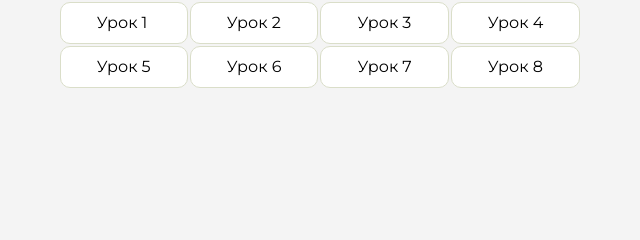
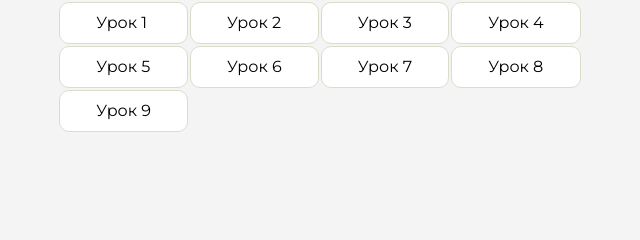
Before and after one commit to Aluali1998/homework, a plain HTML site: page index.html in a window 1280 px wide. Shown: the part 238-478 px from the top of the page, 518-1158 px from the left. Drawn offline with Linux system fonts and the light colour scheme.

Commit message:
Update index.html

```diff
--- a/index.html
+++ b/index.html
@@ -123,6 +123,13 @@
                         <a href="fit-studio/article.html">Урок 8</a>
                     </li></td>
                             </tr>
+                        <tr>
+                            <td>
+                                <li class="content__list-item">
+                        <a href="form2/index.html">Урок 9</a>
+                    </li>
+                            </td>
+                        </tr>
                     </table>
                 </ul>
             </div>
```
